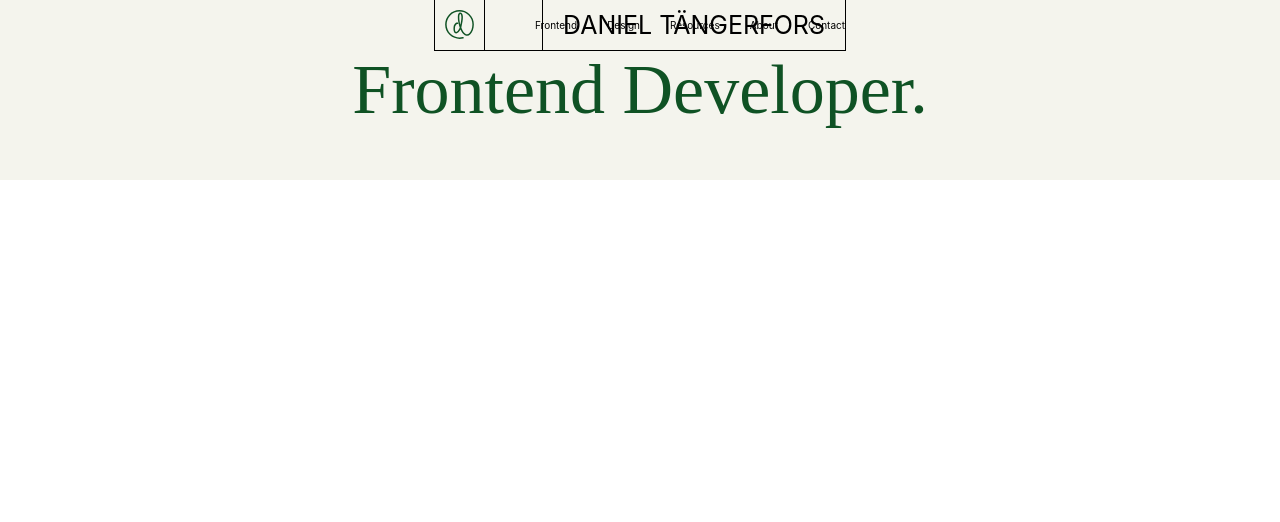
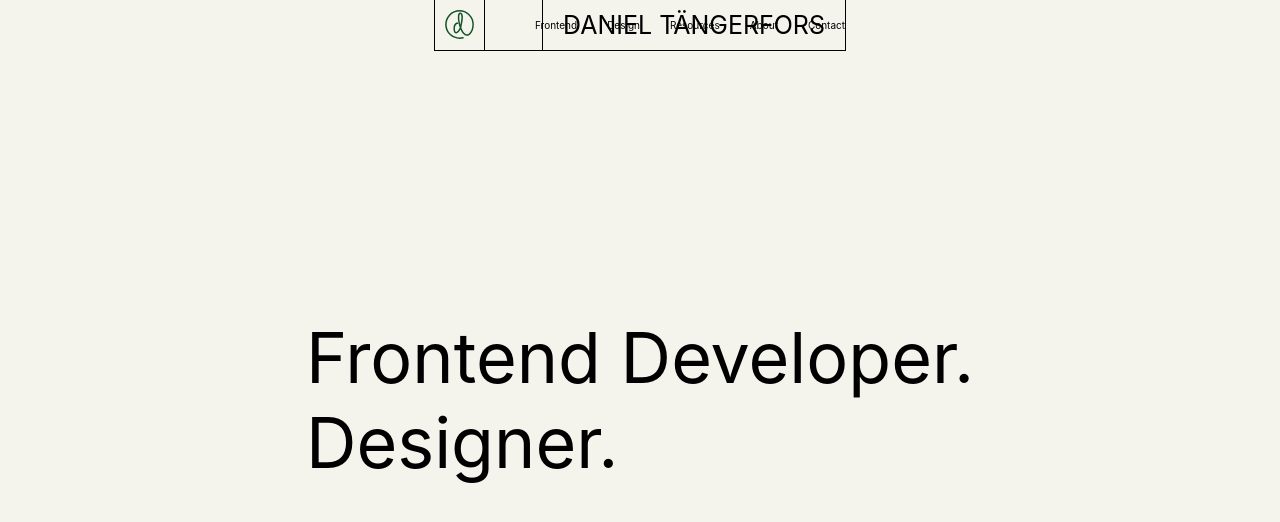
Before and after one commit to dtangerfors/react-portfolio, a React (Create React App) app: page / in a window 1280 px wide. Shown: the top 522 px of the page. Built offline with nearby package versions, Linux system fonts and the light colour scheme; a web font is replaced by a local one.

Commit message:
Added new styling

```diff
--- a/src/layout/Hero.js
+++ b/src/layout/Hero.js
@@ -1,22 +1,22 @@
 import React, { Component } from 'react'
-import styled, { ThemeProvider } from 'styled-components';
+import styled from 'styled-components';
 
-import theme from '../assets/theme'
-
-import H1 from '../components/headings'
+import { H1 } from '../components/typography'
 
 const HERO = styled.header`
-    margin: 5rem 0;
+    height: 100vh;
+    width: ${props => props.theme.defaultWidth};
+    display: flex;
+    align-items: center;
+    justify-content: flex-start;
 `;
 
 export default class Hero extends Component {
     render() {
         return (
-            <ThemeProvider theme={theme}>
-                <HERO>
-                    <H1>Frontend Developer.</H1>
-                </HERO>
-            </ThemeProvider>
+            <HERO>
+                <H1>Frontend Developer.<br />Designer.</H1>
+            </HERO>
         )
     }
 }
```
